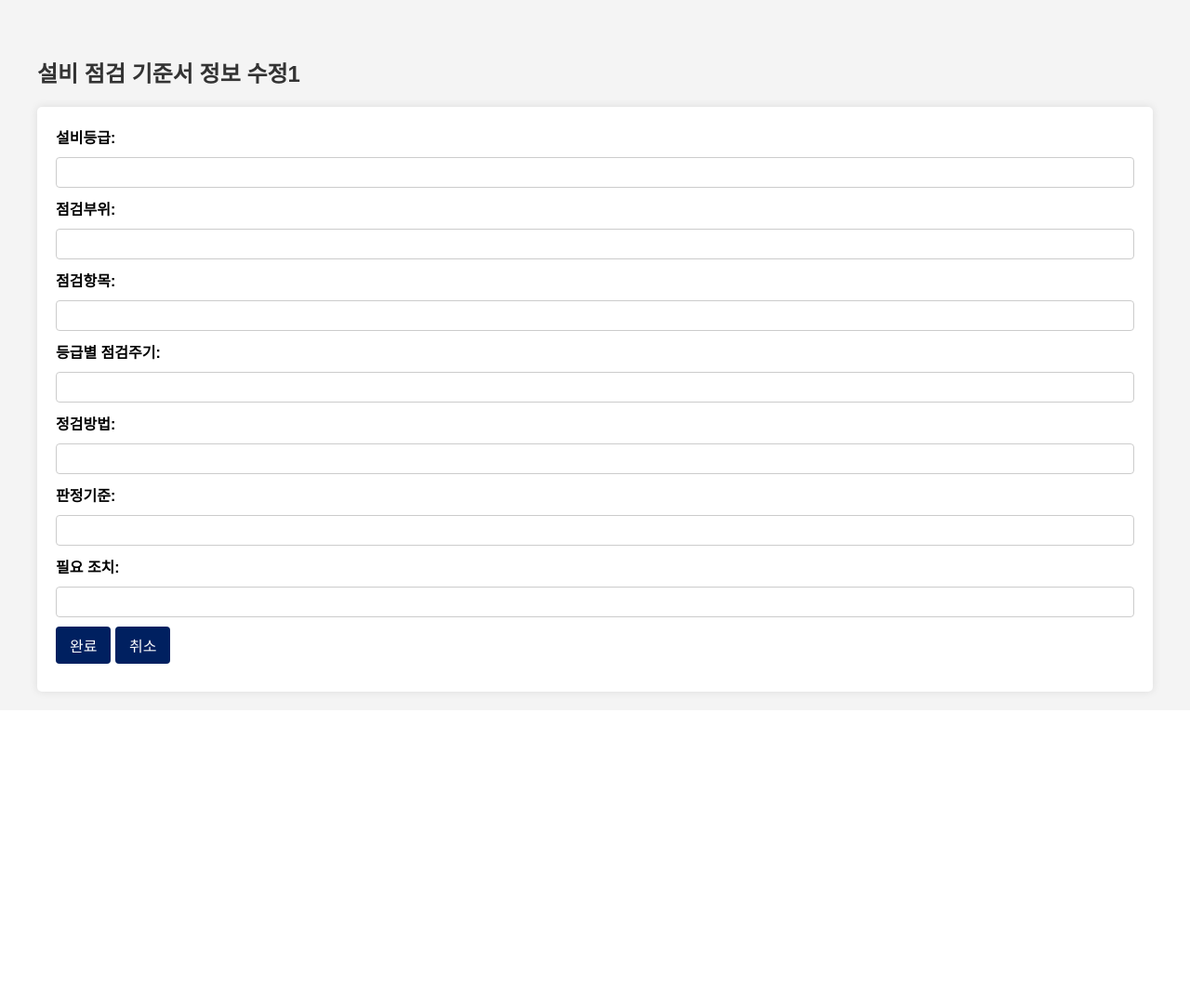
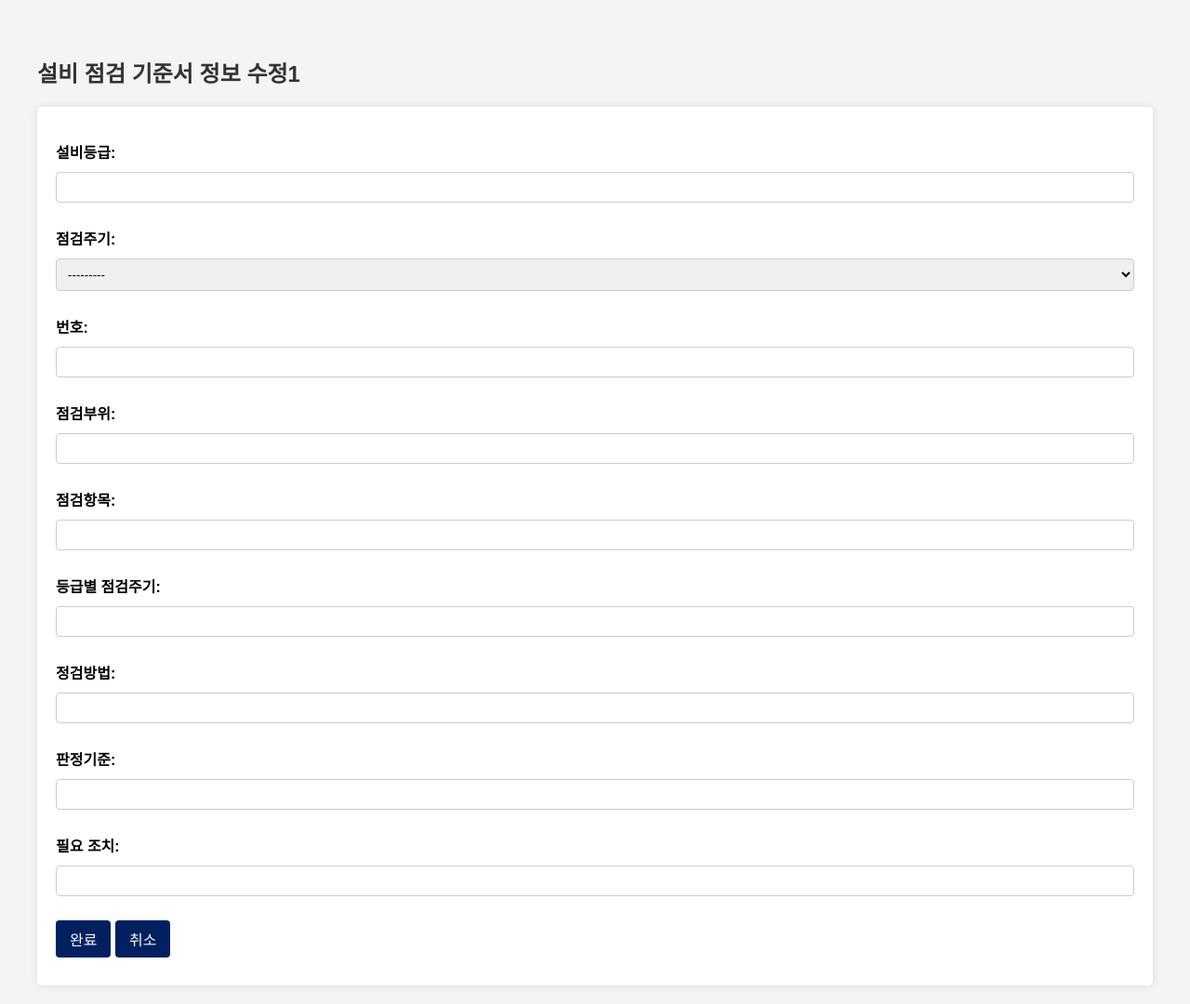
Before and after one commit to Ted19700128/midbizsolution, a Django app: template pfcstandard/templates/pfcstandard/update_pfcs.html in a window 1280 px wide. Shown: the part 81-1161 px from the top of the page at 93% size. Before the commit the page ends 832 px from the top, so only its background shows below. Run offline with Django 5.2, Linux system fonts and the light colour scheme; the template is opened without the code that fills it: values that come from a table or form of the project are taken from there, others are empty.

Commit message:
modify all pys

```diff
--- a/pfcstandard/forms.py
+++ b/pfcstandard/forms.py
@@ -4,7 +4,7 @@
 from django import forms
 from .models import PFCS
 
-class DocumentForm(forms.ModelForm):
+class CreateDocumentForm(forms.ModelForm):
     class Meta:
         model = PFCS
         # 'date_written' 필드를 제외한 나머지 필드만 폼에 포함시킴
@@ -41,3 +41,33 @@ class DocumentForm(forms.ModelForm):
             'judge_criteria': '판정기준',
             'actions_required': '필요 조치',
         }
+
+class UpdateDocumentForm(forms.ModelForm):
+    class Meta:
+        model = PFCS
+        # 몇 개의 필드를 제외한 나머지 필드만 폼에 포함시킴
+        fields = ['rating', 'insp_interval',
+                  'order', 'insp_point', 'insp_item', 'insp_int_rating', 'insp_method', 'judge_criteria', 'actions_required']
+        widgets = {
+            'rating': forms.TextInput(attrs={'class': 'form-control'}),
+            'insp_interval': forms.Select(attrs={'class': 'form-control'}),
+            'order': forms.NumberInput(attrs={'class': 'form-control'}),
+            'insp_point': forms.TextInput(attrs={'class': 'form-control'}),
+            'insp_item': forms.TextInput(attrs={'class': 'form-control'}),
+            'insp_int_rating': forms.TextInput(attrs={'class': 'form-control'}),
+            'insp_method': forms.TextInput(attrs={'class': 'form-control'}),
+            'judge_criteria': forms.TextInput(attrs={'class': 'form-control'}),
+            'actions_required': forms.TextInput(attrs={'class': 'form-control'}),
+        }
+
+        labels = {
+            'rating': '설비등급',
+            'insp_interval': '점검주기',
+            'order': '번호',
+            'insp_point': '점검부위',
+            'insp_item': '점검항목',
+            'insp_int_rating': '등급별 점검주기',
+            'insp_method': '정검방법',
+            'judge_criteria': '판정기준',
+            'actions_required': '필요 조치',
+        }
--- a/pfcstandard/templates/pfcstandard/create_pfcs.html
+++ b/pfcstandard/templates/pfcstandard/create_pfcs.html
@@ -5,6 +5,7 @@
 {% block title %}설비 점검 기준서 생성{% endblock %}
 
 {% block content %}
+
 <h2>설비 점검 기준서 생성</h2>
 
 <form method="post">
--- a/pfcstandard/templates/pfcstandard/update_pfcs.html
+++ b/pfcstandard/templates/pfcstandard/update_pfcs.html
@@ -8,52 +8,9 @@
 
 <h2>설비 점검 기준서 정보 수정1</h2>
 
-<form method="post" action="{% url 'update_pfcs' document.id %}">
+<form method="post">
     {% csrf_token %}
-    {{ form.non_field_errors }}  <!-- 폼의 전역 오류 표시 -->
-
-    <div class="form-group">
-        {{ form.rating.label_tag }}
-        {{ form.rating }}
-        {{ form.rating.errors }}
-    </div>
-
-    <div class="form-group">
-        {{ form.insp_point.label_tag }}
-        {{ form.insp_point }}
-        {{ form.insp_point.errors }}
-    </div>
-
-    <div class="form-group">
-        {{ form.insp_item.label_tag }}
-        {{ form.insp_item }}
-        {{ form.insp_item.errors }}
-    </div>
-
-    <div class="form-group">
-        {{ form.insp_int_rating.label_tag }}
-        {{ form.insp_int_rating }}
-        {{ form.insp_int_rating.errors }}
-    </div>
-
-    <div class="form-group">
-        {{ form.insp_method.label_tag }}
-        {{ form.insp_method }}
-        {{ form.insp_method.errors }}
-    </div>
-
-    <div class="form-group">
-        {{ form.judge_criteria.label_tag }}
-        {{ form.judge_criteria }}
-        {{ form.judge_criteria.errors }}
-    </div>
-
-    <div class="form-group">
-        {{ form.actions_required.label_tag }}
-        {{ form.actions_required }}
-        {{ form.actions_required.errors }}
-    </div>
-
+    {{ form.as_p }}  <!-- 필드가 자동으로 렌더링됨 -->
     <button type="submit" name="confirm_update">완료</button>
     <button type="button" onclick="window.history.back();">취소</button>
 </form>
```
Also changed, not shown: pfcstandard/views.py (+5 -5 lines).
